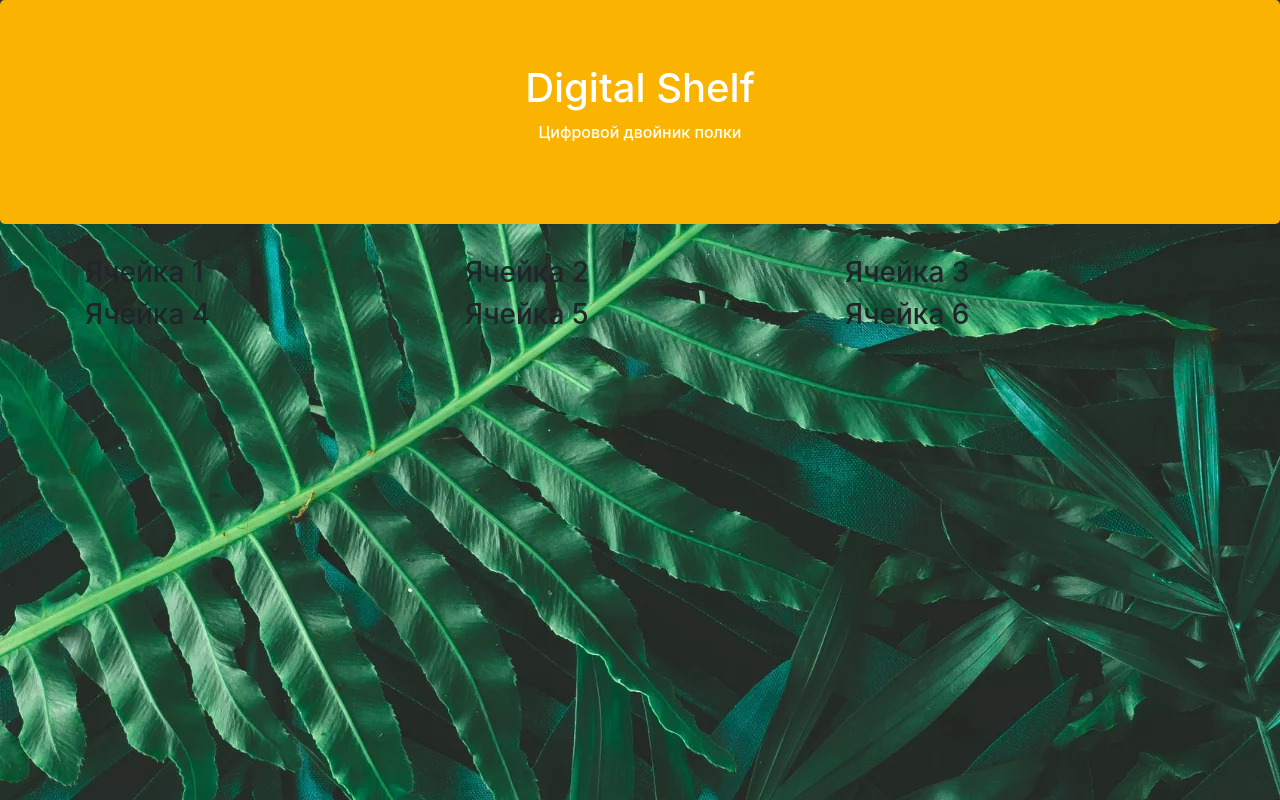
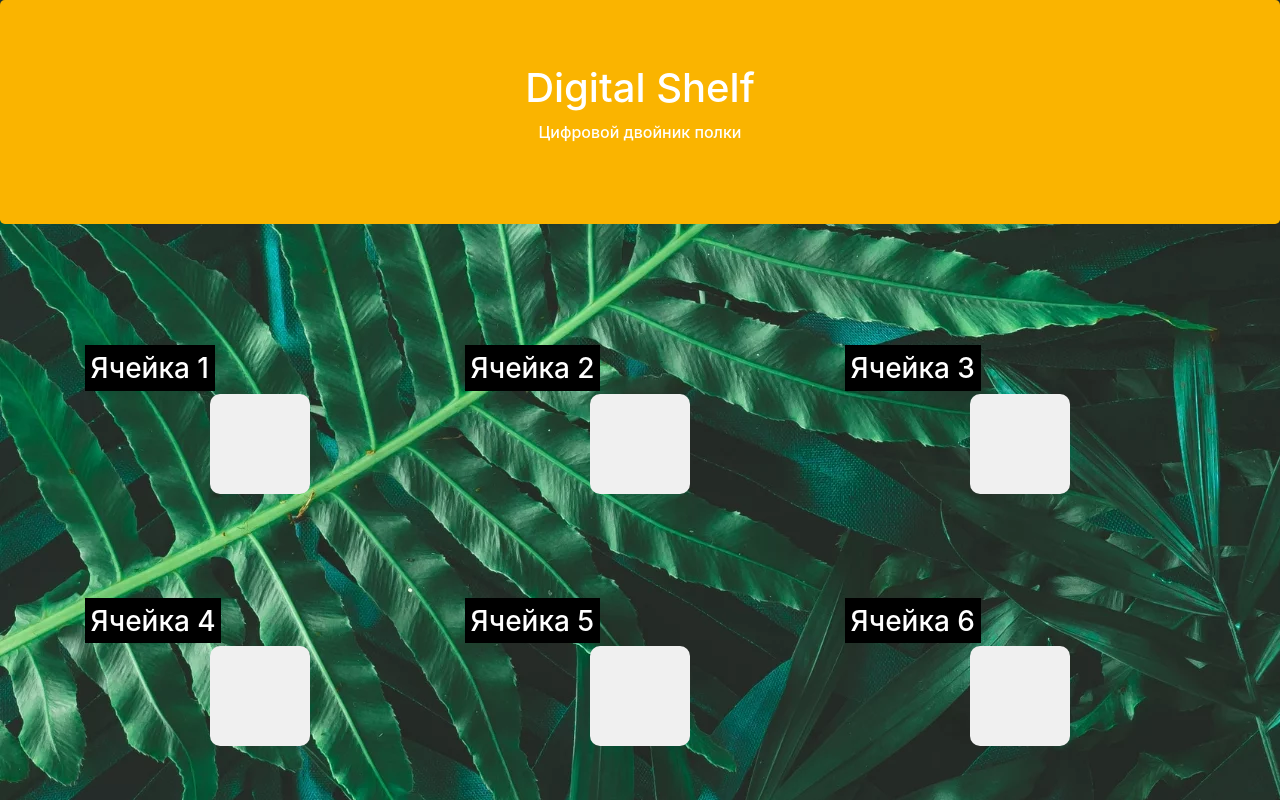
Before and after one commit to ContinentalGuy/rpi_digital_shelf, a Flask app: page / in a window 1280 px wide. Run offline with Flask 2, Linux system fonts and the light colour scheme; some libraries are stand-ins or nearby versions.

Commit message:
Updated index.html

```diff
--- a/templates/index.html
+++ b/templates/index.html
@@ -17,27 +17,35 @@
   <p>Цифровой двойник полки</p>
 </div>
 
+<div class="row top-buffer"></div>
 <div class="container">
   <div class="row">
     <div class="col-sm-4">
-      <h3>Ячейка 1</h3>
+      <h3 class='place'><mark>Ячейка 1</mark></h3>
+      <div class="square" style="background-color: {{index0}}"></div>
     </div>
     <div class="col-sm-4">
-      <h3>Ячейка 2</h3>
+      <h3 class='place'><mark>Ячейка 2</mark></h3>
+      <div class="square" style="background-color: {{index1}}"></div>
     </div>
     <div class="col-sm-4">
-      <h3>Ячейка 3</h3>
+      <h3 class='place'><mark>Ячейка 3</mark></h3>
+      <div class="square" style="background-color: {{index2}}"></div>
     </div>
   </div>
+  <div class="row top-buffer"></div>
   <div class="row">
     <div class="col-sm-4">
-      <h3>Ячейка 4</h3>
+      <h3 class='place'><mark>Ячейка 4</mark></h3>
+      <div class="square" style="background-color: {{index3}}"></div>
     </div>
     <div class="col-sm-4">
-      <h3>Ячейка 5</h3>
+      <h3 class='place'><mark>Ячейка 5</mark></h3>
+      <div class="square" style="background-color: {{index4}}"></div>
     </div>
     <div class="col-sm-4">
-      <h3>Ячейка 6</h3>
+      <h3 class='place'><mark>Ячейка 6</mark></h3>
+      <div class="square" style="background-color: {{index5}}"></div>
     </div>
   </div>
 </div>
```
